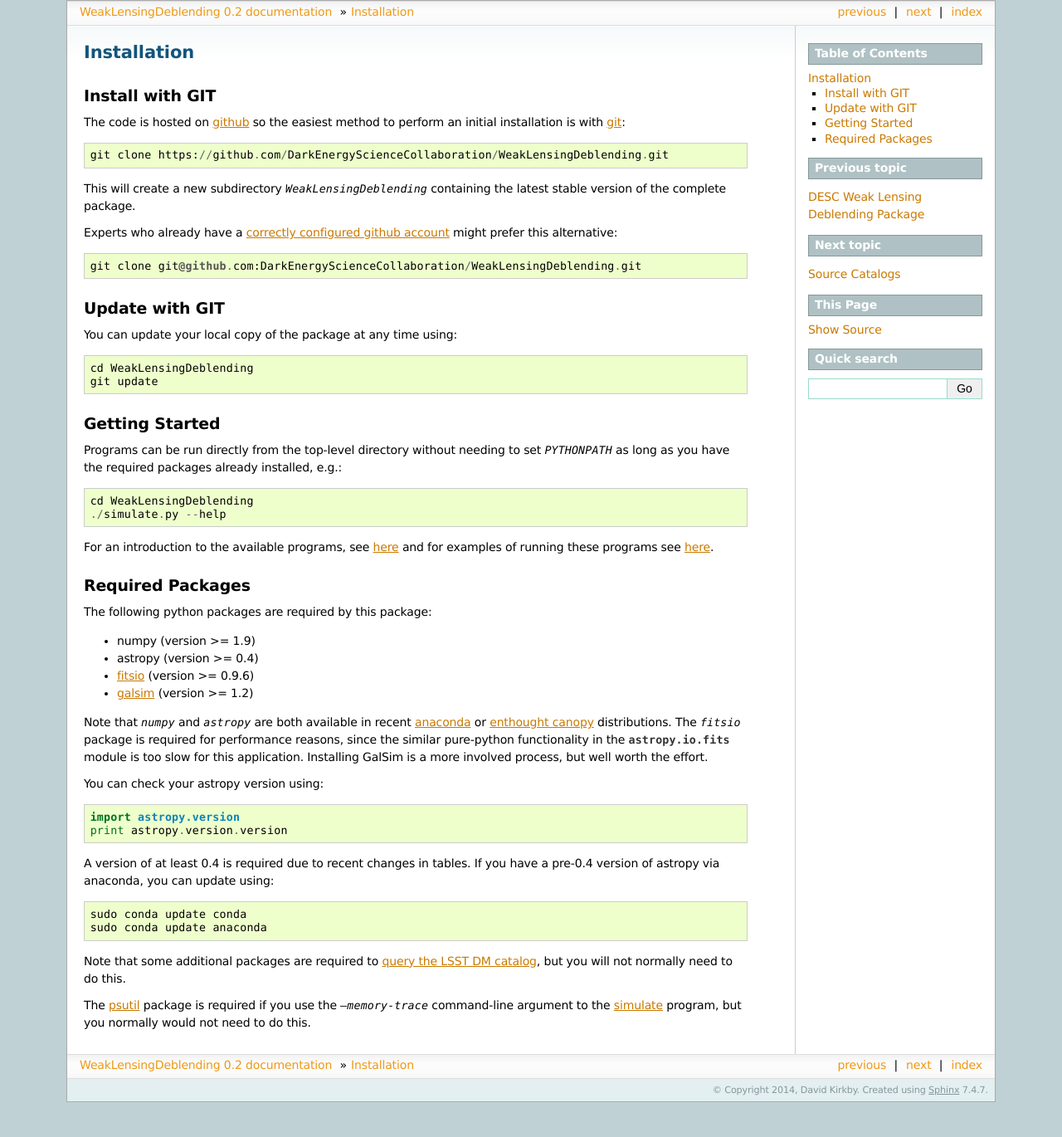
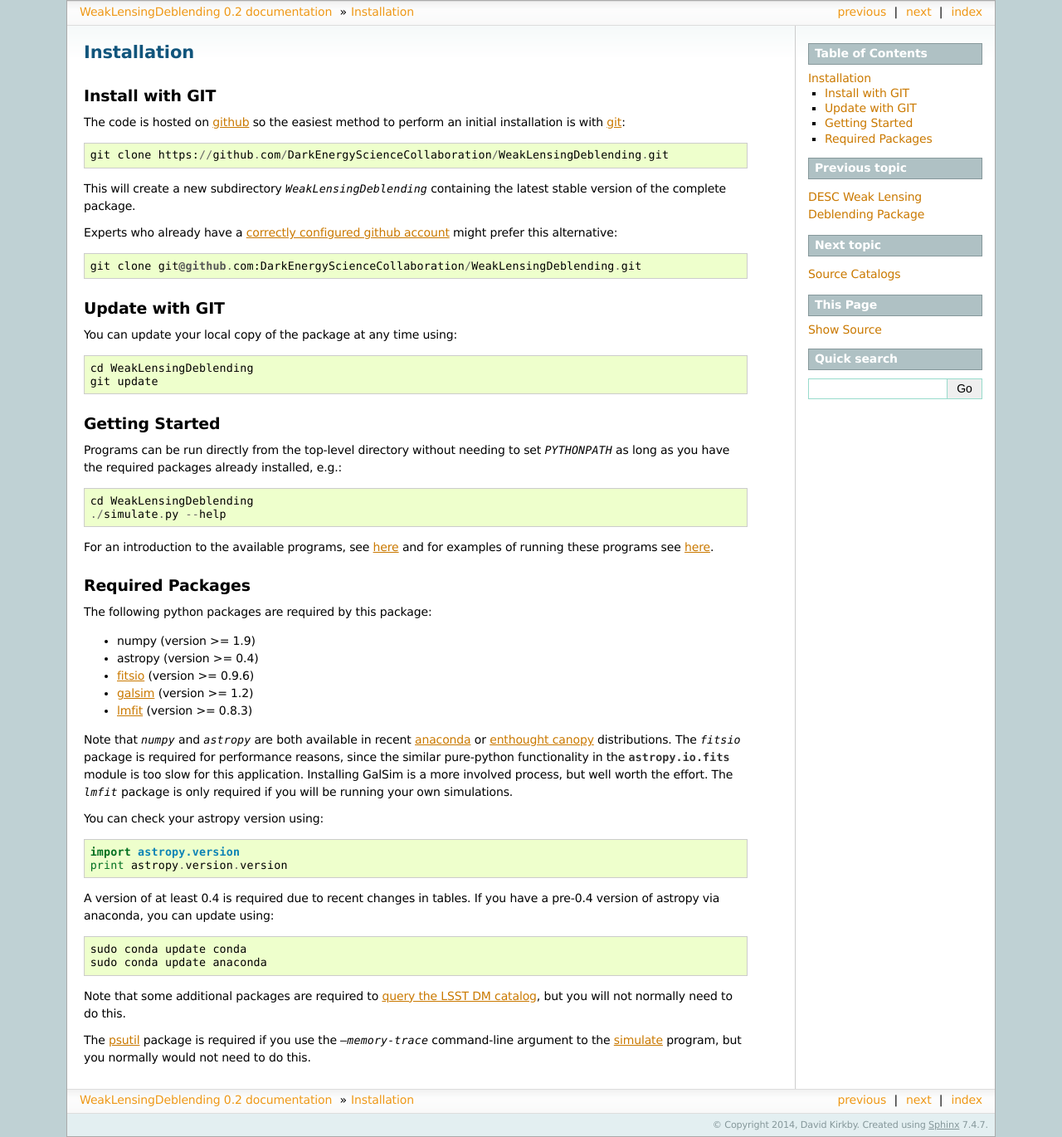
Before and after one commit to LSSTDESC/WeakLensingDeblending, a Sphinx documentation site: the page built from docs/install.rst, in a window 1280 px wide. Shown: the whole page at 83% size. Built offline with Sphinx 7.4.7, drawn with Linux system fonts in a browser that asks for light colours; before the commit the page ends 1328 px from its top, so only the background shows below that.

Commit message:
Add lmfit package dependency

```diff
--- a/docs/install.rst
+++ b/docs/install.rst
@@ -41,8 +41,9 @@ The following python packages are required by this package:
 * astropy (version >= 0.4)
 * `fitsio <https://github.com/esheldon/fitsio>`_ (version >= 0.9.6)
 * `galsim <https://github.com/GalSim-developers/GalSim>`_ (version >= 1.2)
+* `lmfit <http://cars9.uchicago.edu/software/python/lmfit/>`_ (version >= 0.8.3)
 
-Note that `numpy` and `astropy` are both available in recent `anaconda <https://store.continuum.io/cshop/anaconda/>`_ or `enthought canopy <https://www.enthought.com/products/canopy/>`_ distributions. The `fitsio` package is required for performance reasons, since the similar pure-python functionality in the :mod:`astropy.io.fits` module is too slow for this application. Installing GalSim is a more involved process, but well worth the effort.
+Note that `numpy` and `astropy` are both available in recent `anaconda <https://store.continuum.io/cshop/anaconda/>`_ or `enthought canopy <https://www.enthought.com/products/canopy/>`_ distributions. The `fitsio` package is required for performance reasons, since the similar pure-python functionality in the :mod:`astropy.io.fits` module is too slow for this application. Installing GalSim is a more involved process, but well worth the effort. The `lmfit` package is only required if you will be running your own simulations.
 
 You can check your astropy version using::
 
```
Also changed, not shown: 1 other file.
